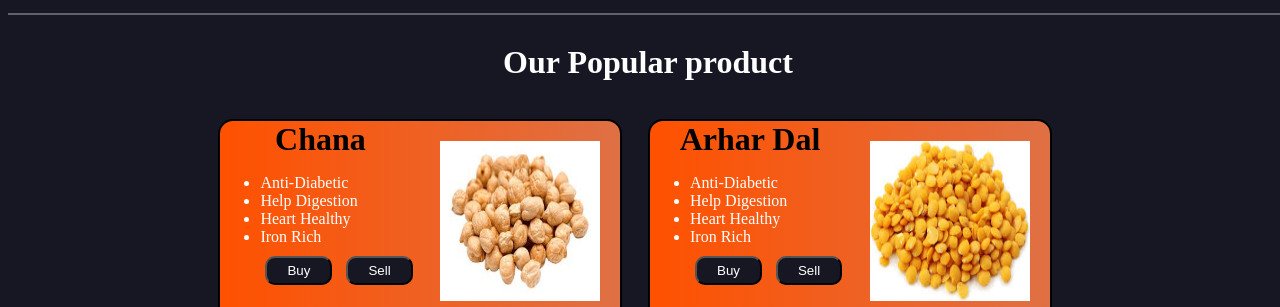
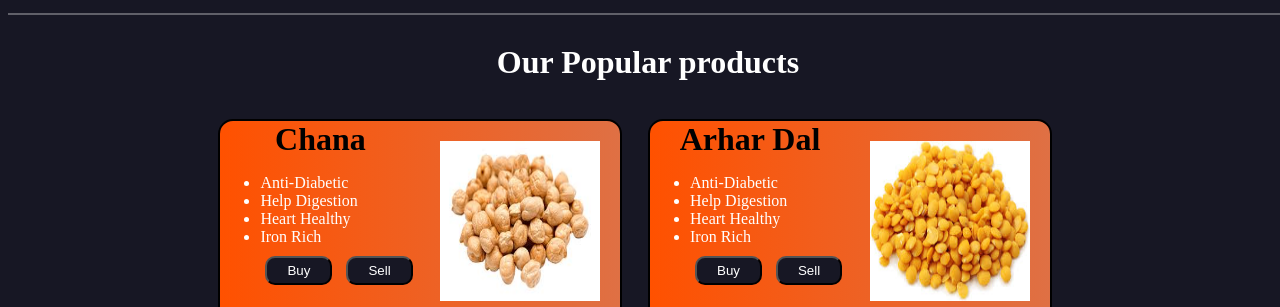
Before and after one commit to chirag-singh-rana/mini-project, a plain HTML site: page index.html in a window 1280 px wide. Shown: the part 785-1092 px from the top of the page. Drawn offline with Linux system fonts and the light colour scheme.

Commit message:
final commit

```diff
--- a/index.html
+++ b/index.html
@@ -73,7 +73,7 @@
             <p>Notifications </p>
         </div>
     </section>
-    <h1 style="color: white; text-align: center;">Our Popular product</h1>
+    <h1 style="color: white; text-align: center;">Our Popular products</h1>
     <div class="product">
         <div class="products">
             <div>
```
